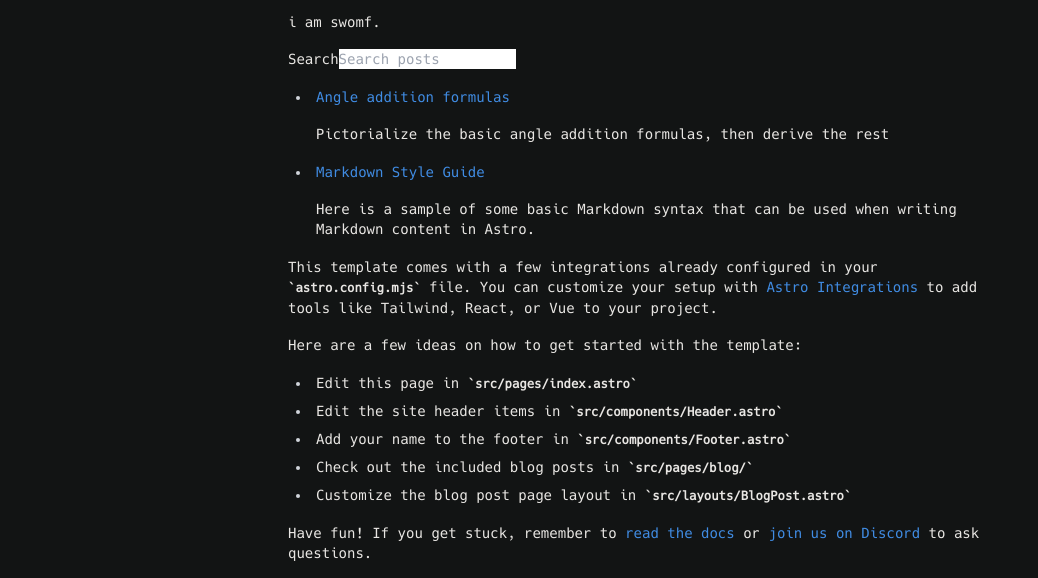
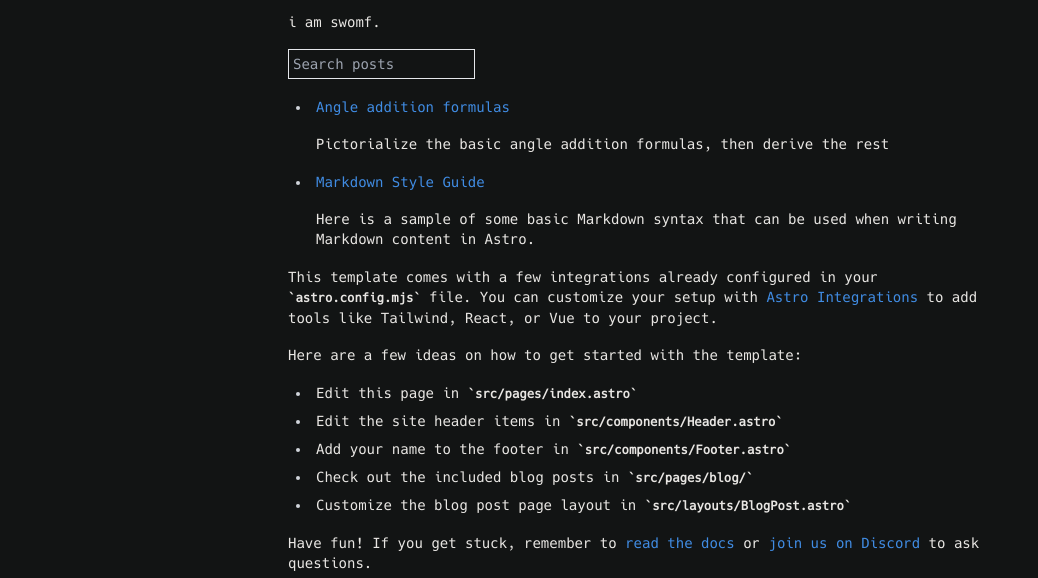
Before and after one commit to swomf/swomf.com, an Astro site: page / in a window 1280 px wide. Shown: the part 109-687 px from the top of the page, without its empty margins (0-1038 px from the left). Built offline with nearby package versions, Linux system fonts and the light colour scheme; Astro itself is replaced by a stand-in of ours; some packages are replaced by stand-ins of ours.

Commit message:
feat: style css of searchbar, no icons yet
* Remove 'Search' label, the placeholder is enough
* Color border white, violet accent when form is selected

```diff
--- a/src/components/Search.tsx
+++ b/src/components/Search.tsx
@@ -32,12 +32,12 @@ function Search({ searchList }: SearchProps) {
 
   return (
     <>
-      <label>Search</label>
       <input
         type="text"
         value={query}
         onChange={handleOnSearch}
         placeholder="Search posts"
+        className="border p-1 bg-[var(--black)] focus:outline-none focus:border-[var(--accent)]"
       />
       {query.length > 1 && (
         <p>
--- a/src/components/SearchBar.astro
+++ b/src/components/SearchBar.astro
@@ -9,4 +9,5 @@ const posts = postCollection.map((post: { slug: any; data: any }) => ({
 // const posts = allPosts.filter(post => (!post.frontmatter.draft && post.frontmatter.slug));
 ---
 
+
 <Search client:load searchList={posts} />
```
